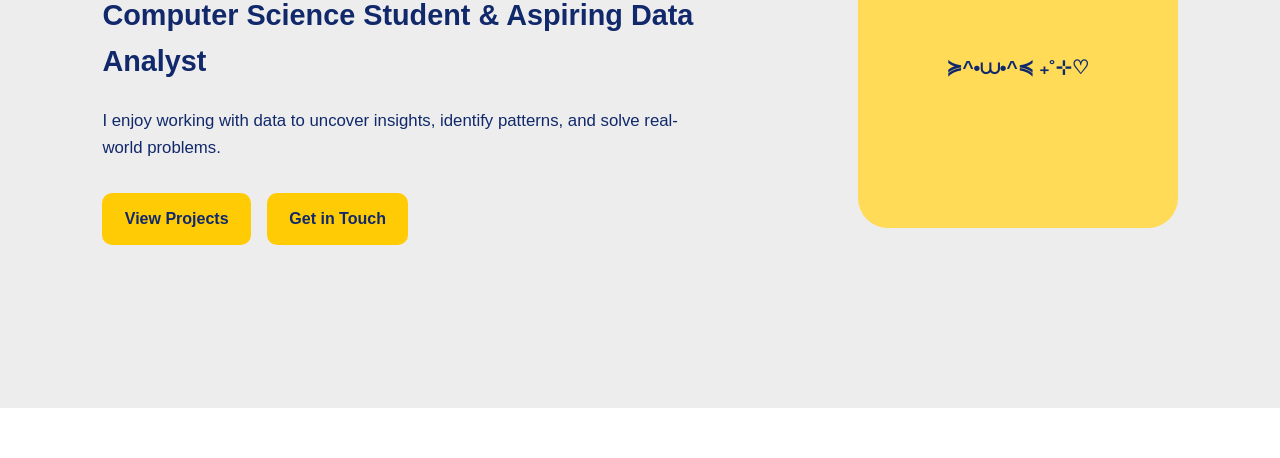
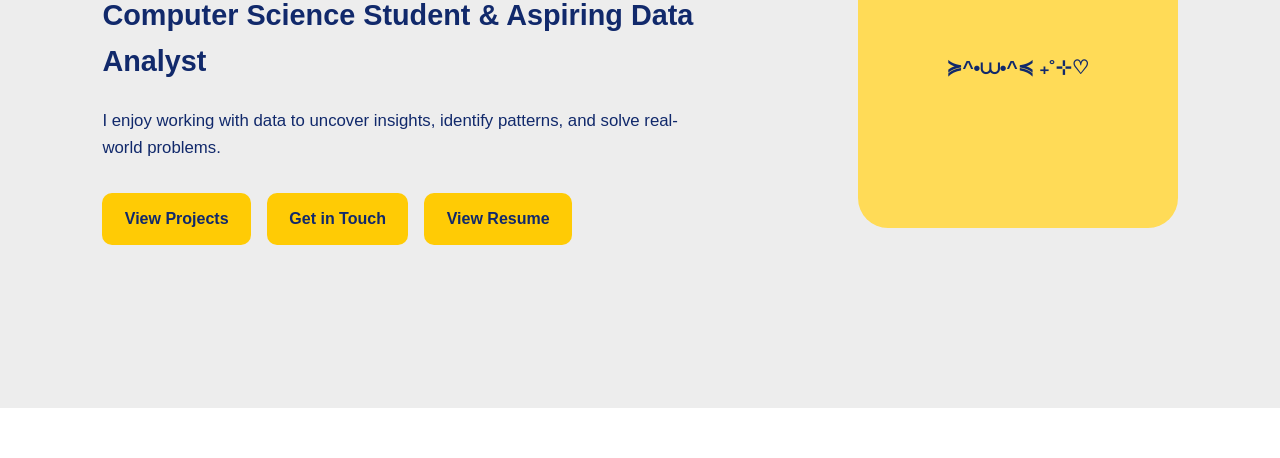
Before and after one commit to reginnath/reginnath.github.io, a plain HTML site: page index.html in a window 1280 px wide. Shown: the part 342-800 px from the top of the page. Drawn offline with Linux system fonts and the light colour scheme.

Commit message:
add resume to porto

```diff
--- a/index.html
+++ b/index.html
@@ -40,6 +40,12 @@
                 <div class="hero-buttons">
                     <a href="#projects">View Projects</a>
                     <a href="#contact">Get in Touch</a>
+                    <a
+                        href="assets/resume.pdf"
+                        target="_blank"
+                        rel="noopener noreferrer">
+                        View Resume
+                    </a>
                 </div>
             </div>
 
```
Also changed, not shown: 1 other file.
